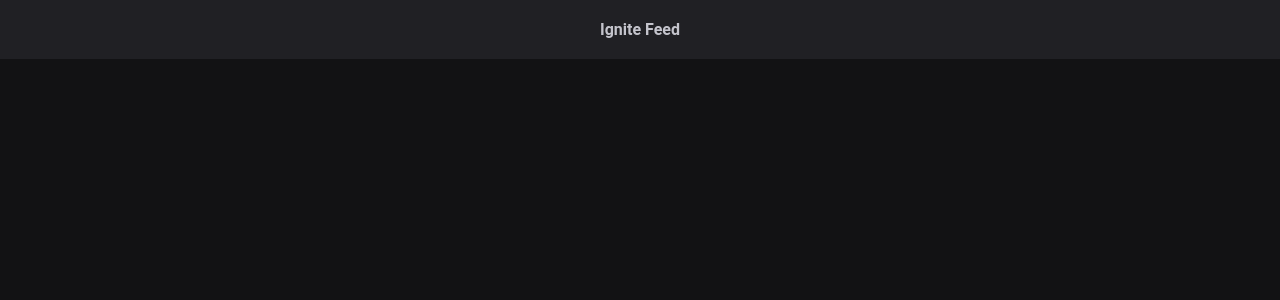
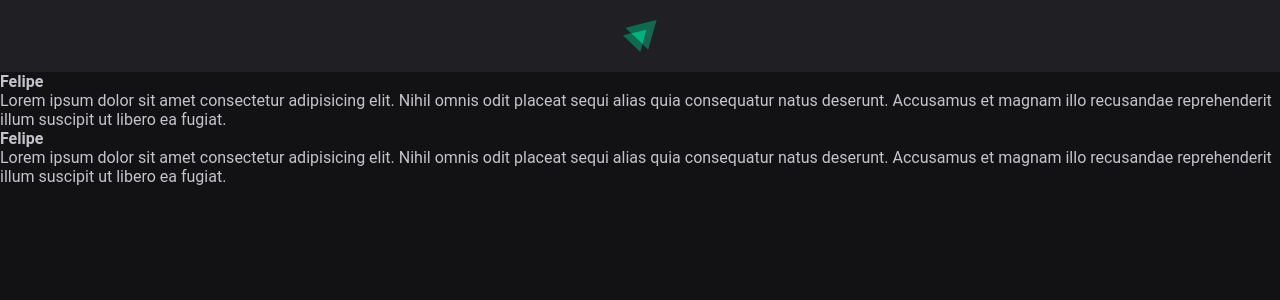
Before and after one commit to felipedev01/Ignite-Feed-Remake, a React app: page / in a window 1280 px wide. Shown: the top 300 px of the page. Built offline with nearby package versions, Linux system fonts and the light colour scheme; the HTML template or start-up script is replaced by a standard one.

Commit message:
Component post criado

```diff
--- a/src/App.jsx
+++ b/src/App.jsx
@@ -1,11 +1,20 @@
 import { useState } from 'react'
 import { Header } from './Components/Header'
+import { Post } from './Components/Post'
 import './global.css'
 
 export function App() {
 
 
   return (
-    <Header/>
+    <div>
+      <Header/>
+       <Post author="Felipe" content="Lorem ipsum dolor sit amet consectetur adipisicing elit. Nihil omnis odit placeat sequi alias quia consequatur natus deserunt. Accusamus et magnam illo recusandae reprehenderit illum suscipit ut libero ea fugiat.
+"/>
+<Post author="Felipe" content="Lorem ipsum dolor sit amet consectetur adipisicing elit. Nihil omnis odit placeat sequi alias quia consequatur natus deserunt. Accusamus et magnam illo recusandae reprehenderit illum suscipit ut libero ea fugiat.
+"/>
+    </div>
+
+
   )
 }
--- a/src/Components/Header.jsx
+++ b/src/Components/Header.jsx
@@ -2,14 +2,16 @@
 import styles from './Header.module.css'
 import igniteLogo from '../assets/Ignite simbol.svg'
 
-console.log(igniteLogo)
+
 
 export function Header(){
 
     return(
 
         <header className={styles.header}>
-              <strong >Ignite Feed</strong>
+
+            <img src="/src/assets/Ignite simbol.svg" alt="Logo ignite" />
+
 
         </header>
 
--- a/src/Components/Header.module.css
+++ b/src/Components/Header.module.css
@@ -4,4 +4,6 @@
     justify-content: center;
     padding:1.25rem 0;
 
+}.header img{
+    height: 2rem;
 }
--- /dev/null
+++ b/src/Components/Post.jsx
@@ -0,0 +1,16 @@
+
+export function Post(props){
+
+    console.log(props)
+
+    return(
+        <div>
+
+         <strong>{props.author}</strong>
+         <p>
+            {props.content}
+         </p>
+
+        </div>
+    )
+}
```
